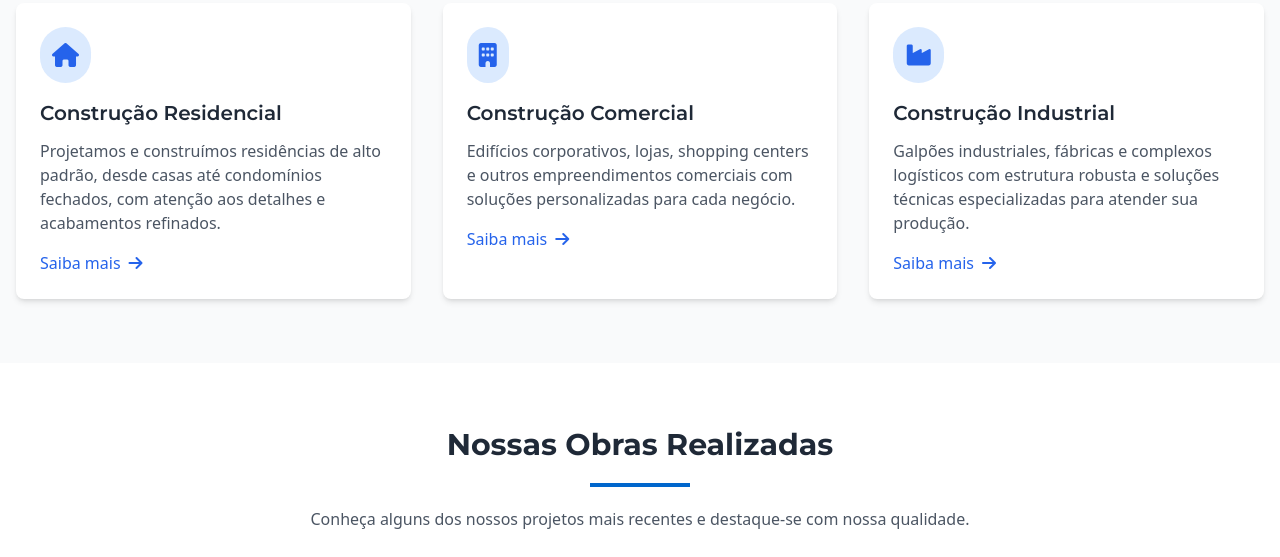
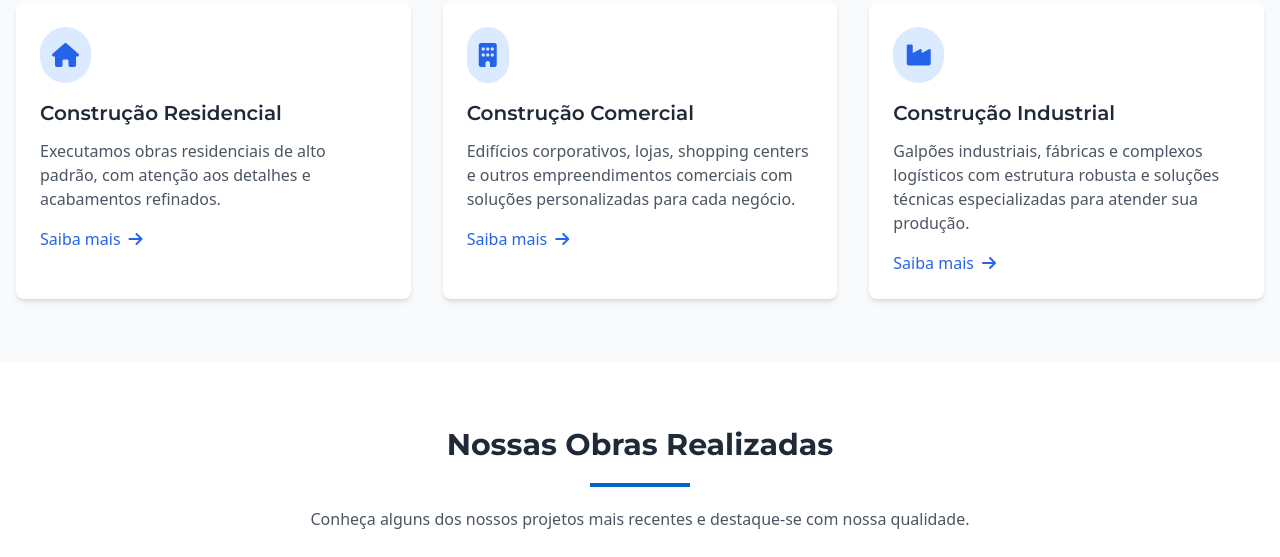
Before and after one commit to gilvanedificacoes/gilvanedificacoes, a plain HTML site: page index.html in a window 1280 px wide. Shown: the part 1617-2174 px from the top of the page. Drawn offline with nearby package versions, Linux system fonts and the light colour scheme.

Commit message:
Update index.html

```diff
--- a/index.html
+++ b/index.html
@@ -213,7 +213,7 @@
                         <i class="fas fa-home text-blue-600 text-2xl"></i>
                     </div>
                     <h3 class="text-xl font-semibold text-gray-800 mb-3">Construção Residencial</h3>
-                    <p class="text-gray-600 mb-4">Projetamos e construímos residências de alto padrão, desde casas até condomínios fechados, com atenção aos detalhes e acabamentos refinados.</p>
+                    <p class="text-gray-600 mb-4">Executamos obras residenciais de alto padrão, com atenção aos detalhes e acabamentos refinados.</p>
                     <a href="https://api.whatsapp.com/send?phone=5511939454390" target="_blank" class="text-blue-600 font-medium inline-flex items-center">
                         Saiba mais <i class="fas fa-arrow-right ml-2"></i>
                     </a>
@@ -237,7 +237,7 @@
                         <i class="fas fa-industry text-blue-600 text-2xl"></i>
                     </div>
                     <h3 class="text-xl font-semibold text-gray-800 mb-3">Construção Industrial</h3>
-                    <p class="text-gray-600 mb-4">Galpões industriales, fábricas e complexos logísticos com estrutura robusta e soluções técnicas especializadas para atender sua produção.</p>
+                    <p class="text-gray-600 mb-4">Galpões industriais, fábricas e complexos logísticos com estrutura robusta e soluções técnicas especializadas para atender sua produção.</p>
                     <a href="https://api.whatsapp.com/send?phone=5511939454390" target="_blank" class="text-blue-600 font-medium inline-flex items-center">
                         Saiba mais <i class="fas fa-arrow-right ml-2"></i>
                     </a>
```
